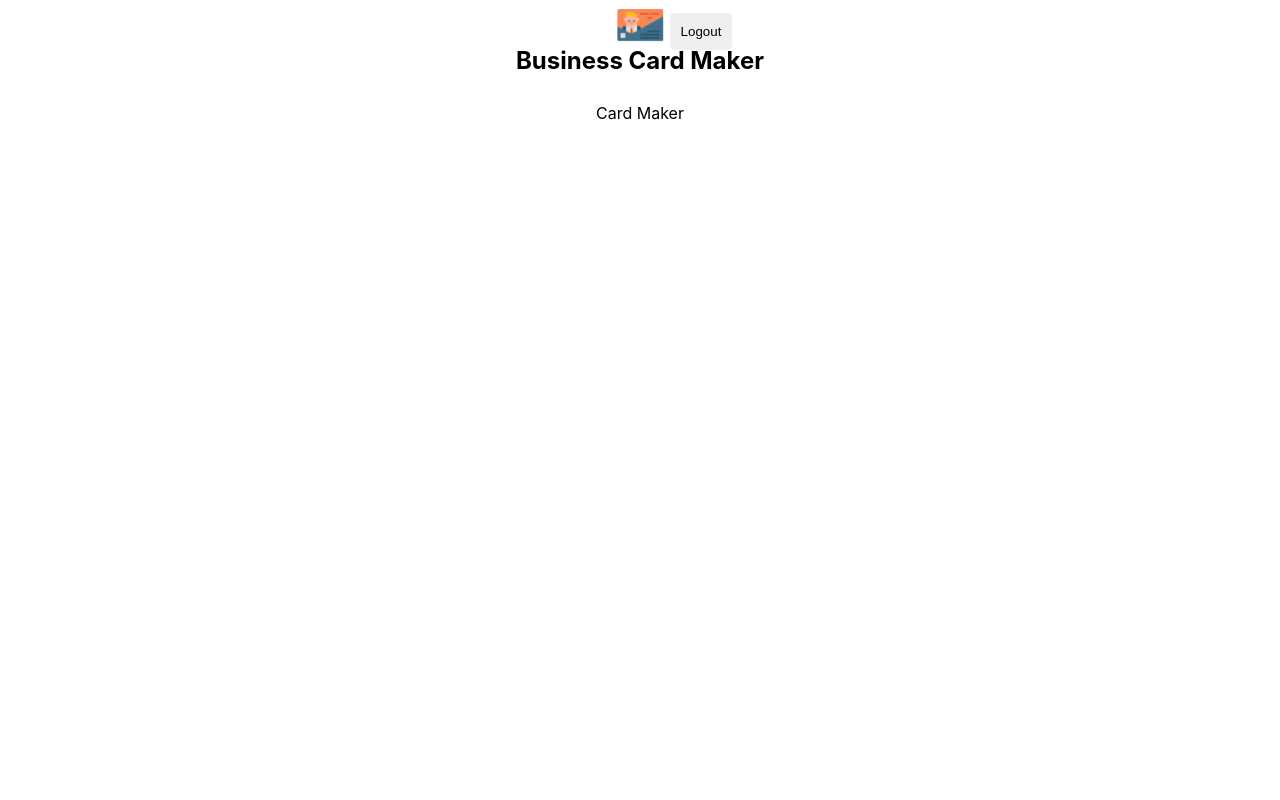
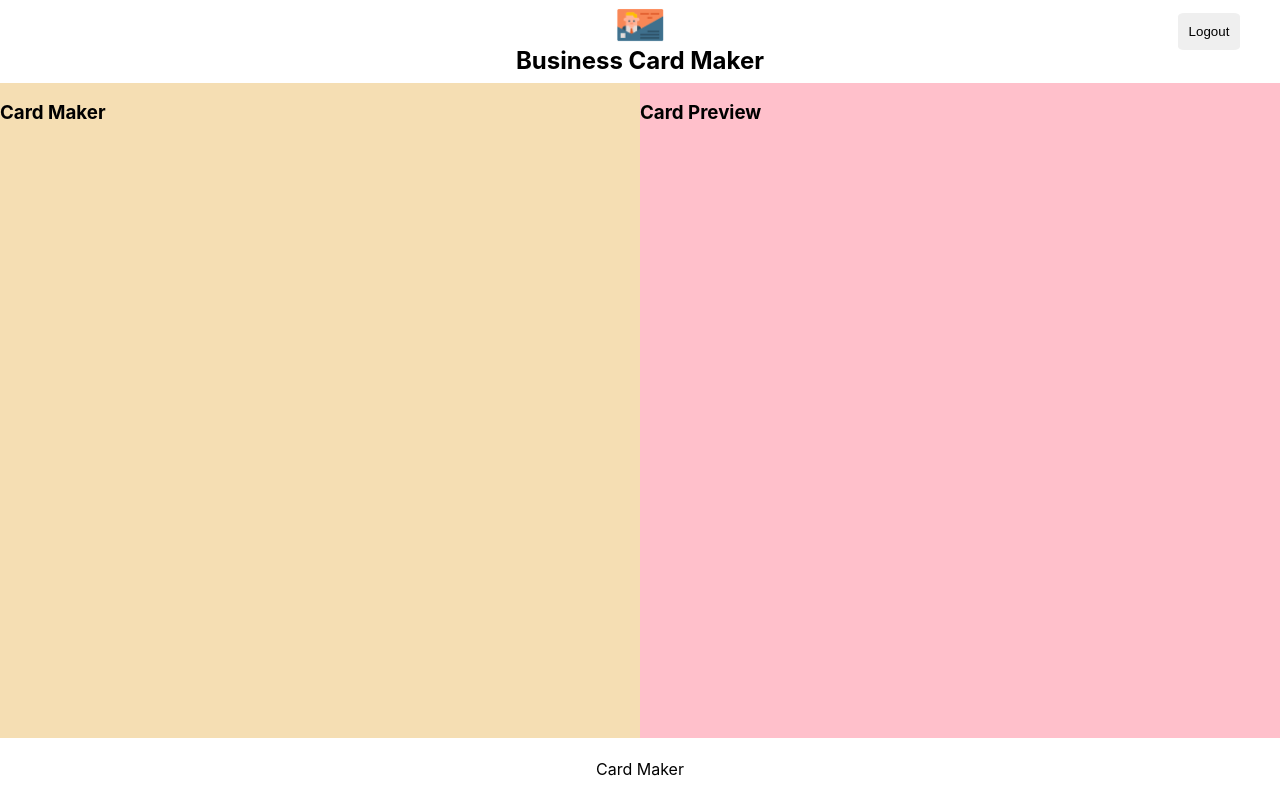
Before and after one commit to minQAn/Card-Maker, a React (Create React App) app: page /maker in a window 1280 px wide. Built offline with nearby package versions, Linux system fonts and the light colour scheme; no server answers; sample sign-in values are in the browser's storage.

Commit message:
add editor and preview layout

```diff
--- /dev/null
+++ b/src/components/editor/editor.jsx
@@ -0,0 +1,10 @@
+import React from 'react';
+import styles from './editor.module.css';
+
+const Editor = (props) => (
+  <section className={styles.editor}>
+    <h1 className={styles.title}>Card Maker</h1>
+  </section>
+);
+
+export default Editor;
--- /dev/null
+++ b/src/components/editor/editor.module.css
@@ -0,0 +1,4 @@
+.editor {
+  flex-basis: 50%;
+  background-color: wheat;
+}
--- a/src/components/maker/maker.jsx
+++ b/src/components/maker/maker.jsx
@@ -1,9 +1,10 @@
 import React, { useEffect } from 'react';
 import Footer from '../footer/footer';
 import Header from '../header/header';
-import authService from '../../service/auth.service';
 import styles from './maker.module.css';
 import { useNavigate } from 'react-router-dom';
+import Editor from '../editor/editor';
+import Preview from '../preview/preview';
 
 const Maker = ({ authService }) => {
   const navigate = useNavigate();
@@ -24,6 +25,10 @@
   return (
     <section className={styles.maker}>
       <Header onLogout={onLogout} />
+      <div className={styles.container}>
+        <Editor />
+        <Preview />
+      </div>
       <Footer />
     </section>
   );
--- a/src/components/maker/maker.module.css
+++ b/src/components/maker/maker.module.css
@@ -0,0 +1,19 @@
+@value mediaQuery from '../../common/size.css';
+
+.maker {
+  width: 100%;
+  height: 100%;
+  display: flex;
+  flex-direction: column;
+}
+
+.container {
+  display: flex;
+  flex: 1; /* to fill up the gaps in the middle */
+}
+
+@media screen and (max-width: mediaQuery) {
+  .container {
+    flex-direction: column;
+  }
+}
--- /dev/null
+++ b/src/components/preview/preview.jsx
@@ -0,0 +1,10 @@
+import React from 'react';
+import styles from './preview.module.css';
+
+const Preview = (props) => (
+  <section className={styles.preview}>
+    <h1 className={styles.title}>Card Preview</h1>
+  </section>
+);
+
+export default Preview;
--- /dev/null
+++ b/src/components/preview/preview.module.css
@@ -0,0 +1,4 @@
+.preview {
+  flex-basis: 50%;
+  background-color: pink;
+}
```
